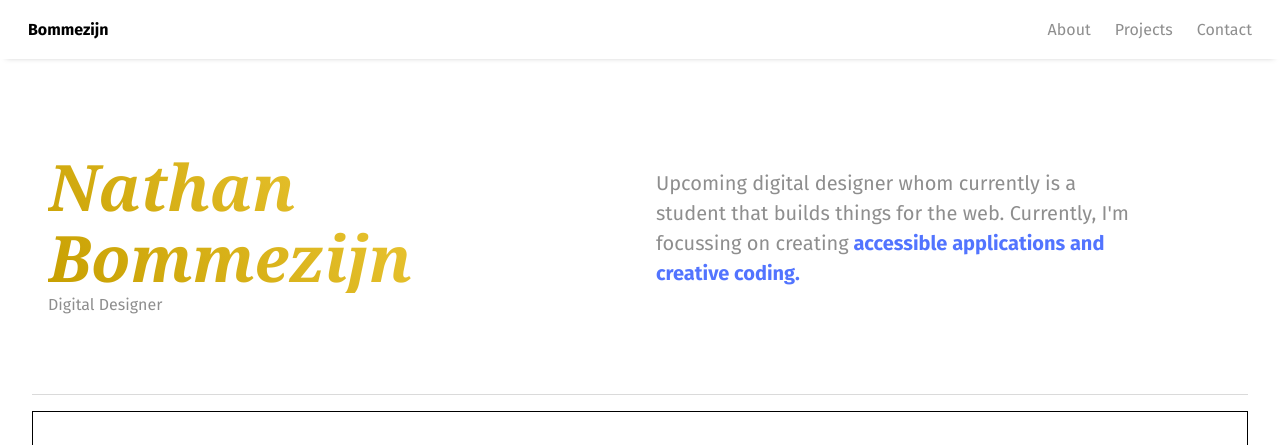
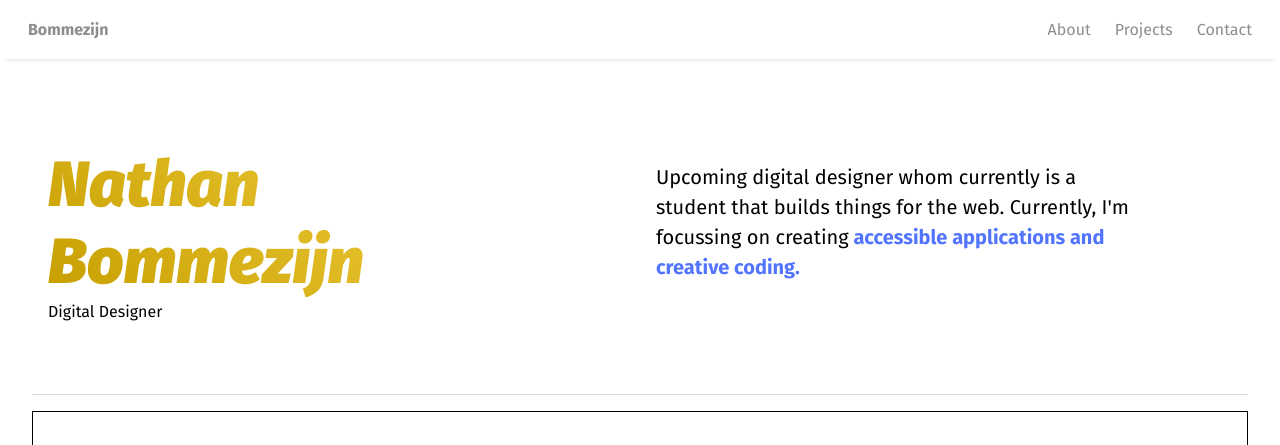
Before and after one commit to bommezijn/portfolio, a Next.js app: page / in a window 1280 px wide. Shown: the top 445 px of the page. Built offline with nearby package versions, Linux system fonts and the light colour scheme.

Commit message:
🔥 Remove unneeded styling

```diff
--- a/styles/globals.css
+++ b/styles/globals.css
@@ -11,13 +11,10 @@ body {
 a {
   color: inherit;
   text-decoration: none;
+  color: var(--gray-600);
+
 }
 
-h1,
-h2 {
-  font-family: 'Noto Serif', serif;
-  line-height: 1.1;
-}
 
 p {
   line-height: 1.5;
@@ -25,7 +22,6 @@ p {
 
 * {
   box-sizing: border-box;
-  color: var(--gray-600);
 }
 
 *:focus {
```
